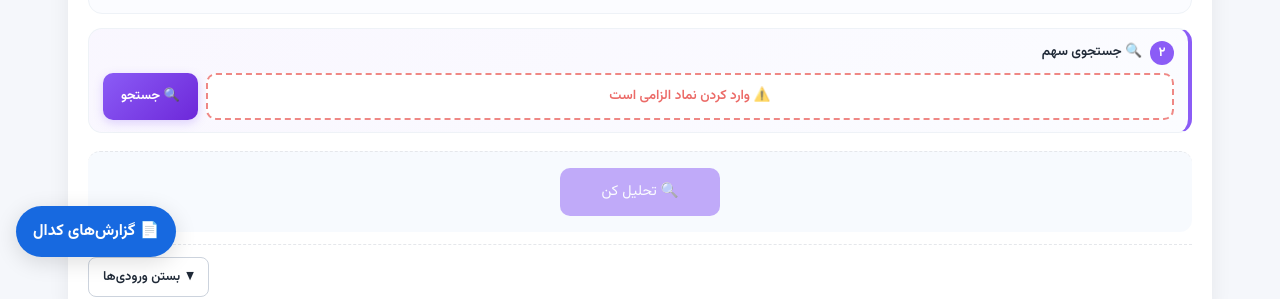
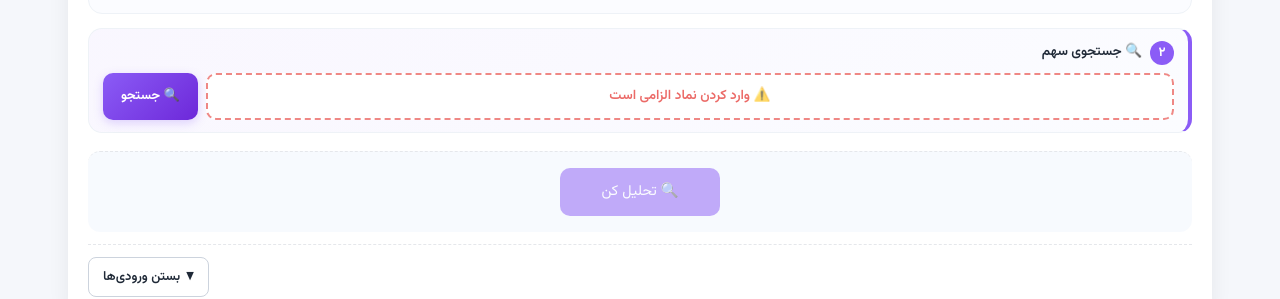
Before and after one commit to sadeghchn1372/kodal-analyzer, a plain HTML site: page index.html in a window 1280 px wide. Shown: the part 527-826 px from the top of the page. Drawn offline with Linux system fonts and the light colour scheme.

Commit message:
Remove Codal reports floating button

```diff
--- a/index.html
+++ b/index.html
@@ -802,7 +802,6 @@
 <script src="watchlist.js"></script>
 <script src="symbols.js"></script>
 <script src="stock-search.js"></script>
-<script src="codal-reports.js?v=3"></script>
 <script src="sector-patch.js"></script>
 
 <script>
```
